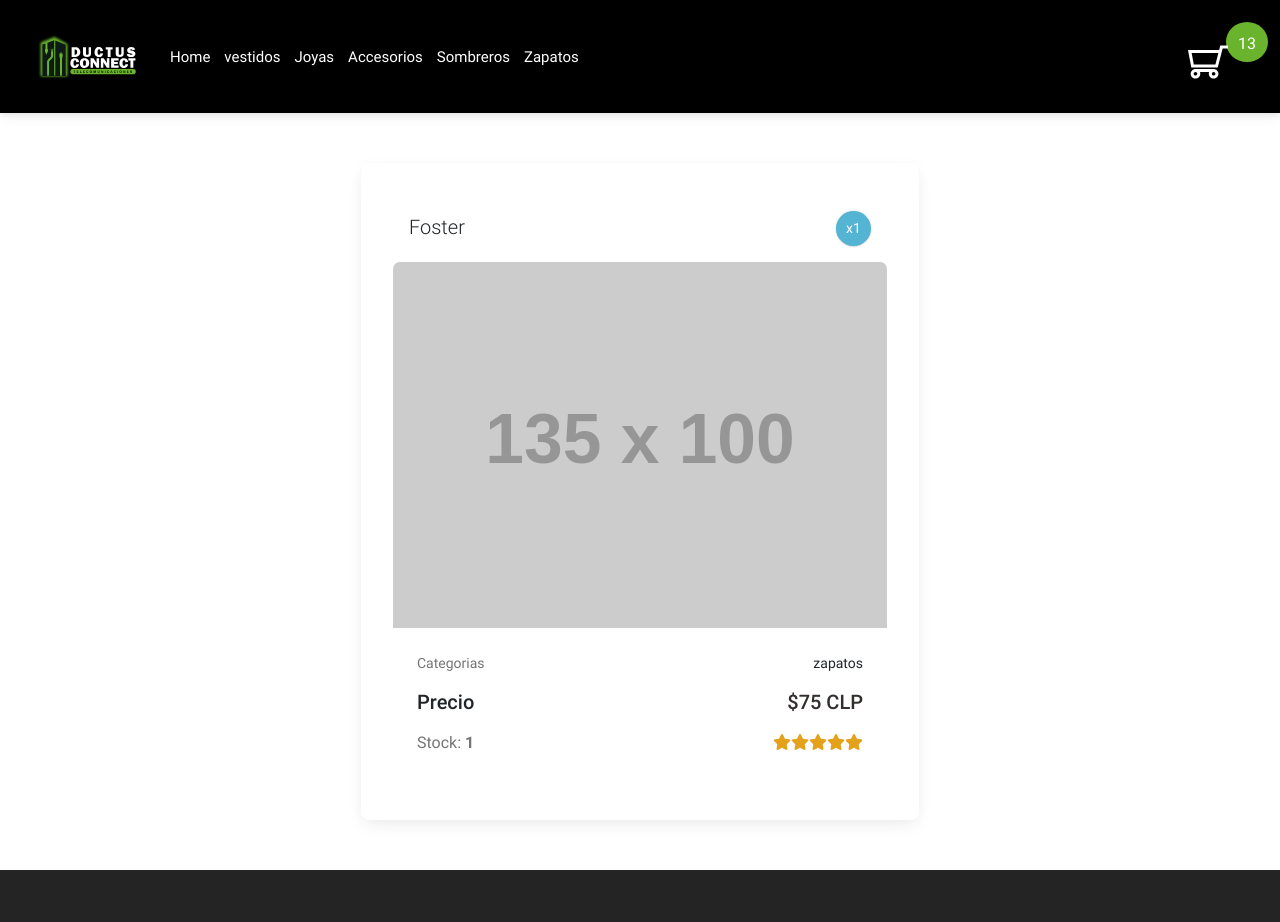
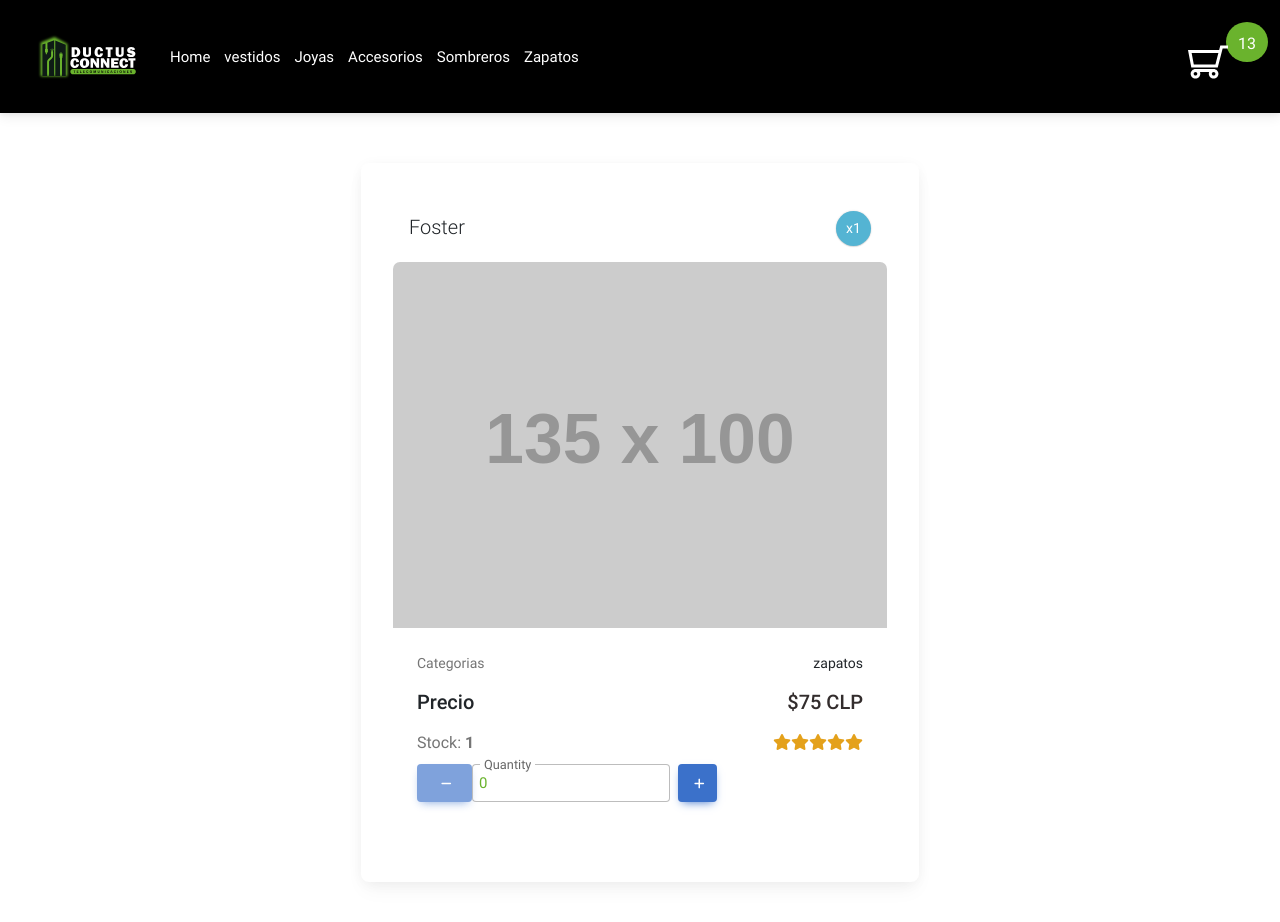
Before and after one commit to ClaudiaPrez88/Comision47210, a React (Vite) app: page /producto/1 in a window 1280 px wide. Shown: the top 922 px of the page. Before the commit the page ends 870 px from the top, so only its background shows below. Built offline with nearby package versions, Linux system fonts and the light colour scheme.

Commit message:
4 Oct firts commit

```diff
--- a/src/App.jsx
+++ b/src/App.jsx
@@ -10,6 +10,7 @@ import { ListaProductos } from './components/services/ListaProductos';
 import ProductosByName from './components/services/ProductosByName';
 import { ItemDetail } from './components/ItemDetail';
 import { ProductoByCategory } from './components/services/ProductoByCategory';
+import { CartContext } from './components/context/cartContext';
 
 
 
@@ -20,6 +21,7 @@ function App() {
 
   return (
     <>
+    <CartContext.Provider value={[]}>
     <BrowserRouter>
     <NavBar/>
       <Routes>
@@ -31,7 +33,7 @@ function App() {
 
 
     </BrowserRouter>
-
+    </CartContext.Provider>
     </>
   );
 }
--- a/src/components/Item.jsx
+++ b/src/components/Item.jsx
@@ -32,11 +32,11 @@ export const Item = ({name,image,stock,price,category,id}) => {
                     <p className="text-start">
                       <strong>Precio: ${price}</strong>
                     </p>
-                    <a className="boton-item" href={`/producto/${id}`}>
+                    <Link className="boton-item" to={`/producto/${id}`}>
                     <MDBBtn block size="lg">
 
                       detalle
-                      </MDBBtn></a>
+                      </MDBBtn></Link>
                     <div className="botones-item">
 
 
--- a/src/components/ItemCount.jsx
+++ b/src/components/ItemCount.jsx
@@ -1,50 +1,31 @@
 
 import {MDBBtn,MDBInput,MDBIcon} from "mdb-react-ui-kit";
-import { useEffect,useState } from 'react';
-import data from '../../products.json';
+import { useState } from 'react';
 
 function ItemCount({stock}) {
-  const [productos,setProductos] = useState([])
   const [count, setCount] = useState(0);
-
-  const pedirProductos = () =>{
-   return new Promise((resolve,reject) => {
-       resolve(data)
-   })
-  }
-  useEffect(() => {
-   pedirProductos()
-   .then((res)=>{
-      setProductos(res);
-   });
-
-  }, []);
-
   const incrementar = () => {
-    setCount ((count) => count + 1 )
-  }
+  setCount ((count) => count + 1 )
+  };
 
 const decrementar = () =>{
     setCount ((count) => count - 1)
-}
+};
 
 
 
   return (
     <>
-        {/* <div className='boton-item'>
-        <Button onClick={() => setAumentar(Aumentar + 1)}>+</Button>
-        <p className='numero-item'>{Aumentar}</p>
-         <Button onClick={disminuir}>-</Button>
-        </div> */}
-        {/* <div className="d-flex mb-4" style={{ maxWidth: "300px" }}>
-            <MDBBtn>
-            <MDBIcon fas icon="minus" disabled={count <= 0 }  onClick={decrementar} /></MDBBtn>
+
+         <div className="d-flex mb-4" style={{ maxWidth: "300px" }}>
+
+            <MDBBtn disabled={count <= 0} onClick={decrementar}>
+            <MDBIcon fas icon="minus"/></MDBBtn>
             <MDBInput value={count} min={0} type="number" label="Quantity" />
-            <MDBBtn  onClick={incrementar}  className="px-3 ms-2" disabled={stock === count} >
+            <MDBBtn  onClick={incrementar}  className="px-3 ms-2" disabled={stock == count} >
             <MDBIcon fas icon="plus"/>
             </MDBBtn>
-        </div> */}
+        </div>
 
     </>
   );
--- a/src/components/ItemDetail.jsx
+++ b/src/components/ItemDetail.jsx
@@ -7,6 +7,7 @@ import { useParams } from 'react-router-dom';
 import { MDBCard,MDBCardBody,MDBCardImage,MDBIcon,} from "mdb-react-ui-kit";
 import loading from '../../src/img/animacion/loading.json';
 import { Player } from '@lottiefiles/react-lottie-player';
+import ItemCount from './ItemCount';
 
 export const ItemDetail = () => {
   // Creo el useSate para generar mi objeto de array que contendra la info de mi Promesa
@@ -30,11 +31,11 @@ const {productoId} = useParams();
         speed={1}
         />
     );
-  }
-   const nombre = productos.filter(producto => producto.id == productoId);
-console.log(nombre);
+  };
 
+const nombre = productos.filter(producto => producto.id == productoId);
 const miProducto = nombre[0];
+
   return (
 
       <>
@@ -86,7 +87,9 @@ const miProducto = nombre[0];
                   <MDBIcon fas icon="star" />
                   <MDBIcon fas icon="star" />
                 </div>
+
               </div>
+              <ItemCount stock={miProducto.stock}/>
             </MDBCardBody>
           </MDBCard>
             </Col>
--- a/src/components/ItemList.jsx
+++ b/src/components/ItemList.jsx
@@ -9,7 +9,6 @@ import { Player } from '@lottiefiles/react-lottie-player';
 
   export const ItemList = () => {
     const [productos,setProductos] = useState([]);
-
 
     useEffect(() => {
      getProductoByName()
--- /dev/null
+++ b/src/components/context/cartContext.js
@@ -0,0 +1,5 @@
+import { createContext } from "react";
+
+
+
+export const CartContext = createContext();
```
Lines whose indentation alone changed are shown as unchanged.
